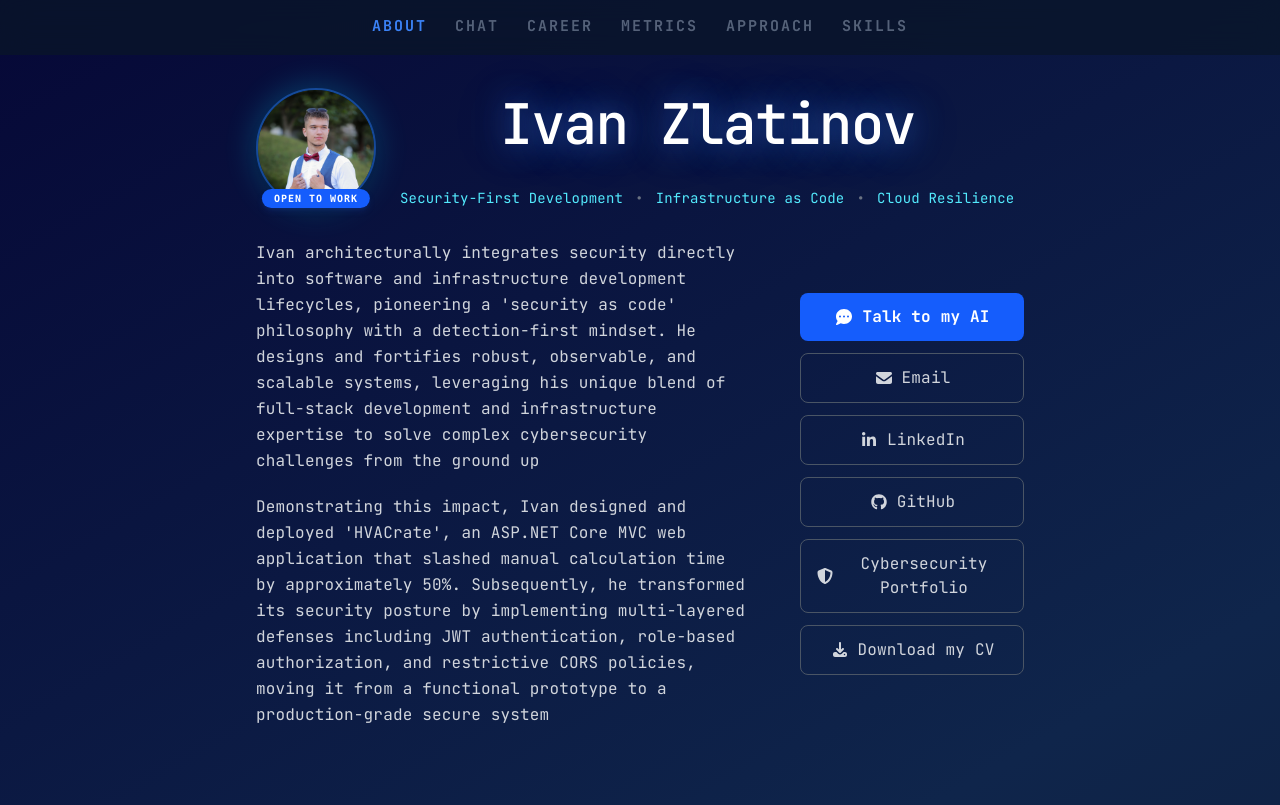
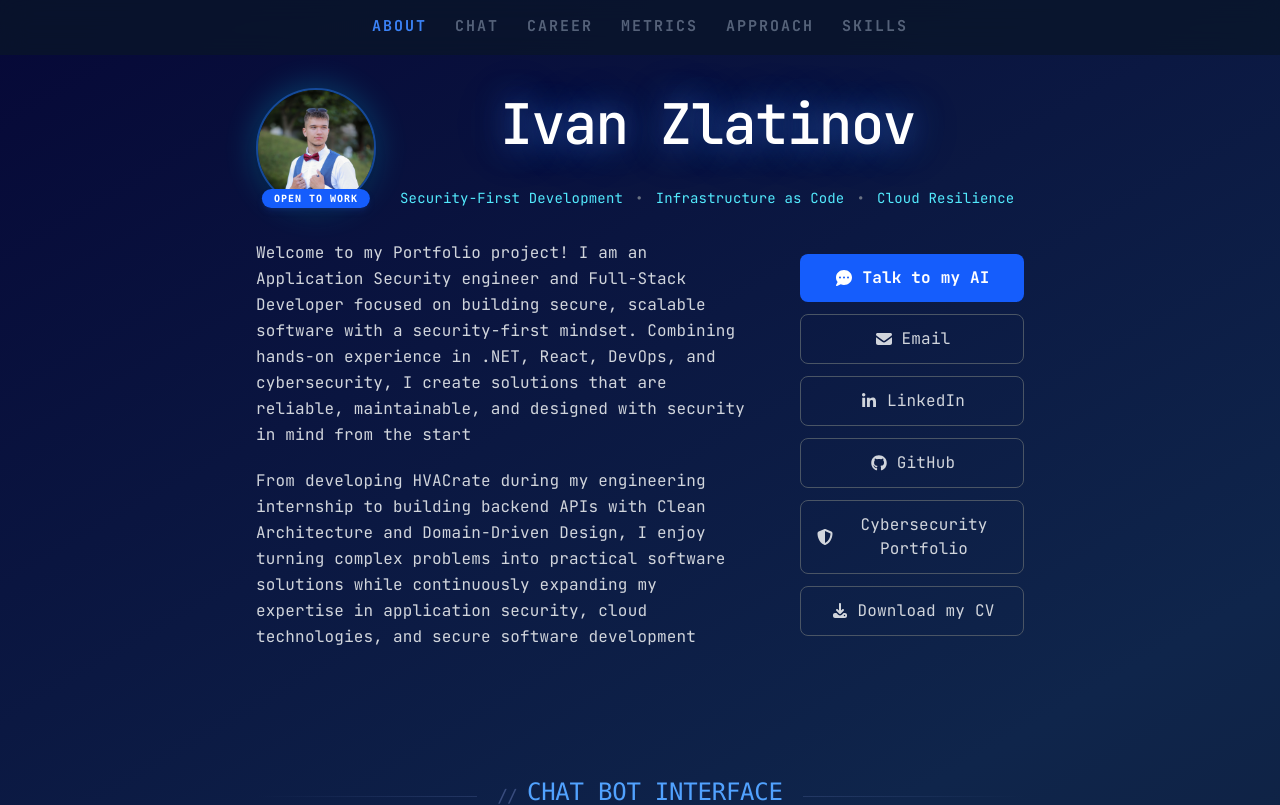
Before and after one commit to ivanzlatinov1/portfolio, a React (Vite) app: page / in a window 1280 px wide. Shown: the top 805 px of the page. Built offline with nearby package versions, Linux system fonts and the light colour scheme.

Commit message:
Updated portfolio's landing prompts

```diff
--- a/src/assets/information.ts
+++ b/src/assets/information.ts
@@ -1,16 +1,12 @@
-const landing_1 = `Ivan architecturally integrates security
-                   directly into software and infrastructure development lifecycles,
-                   pioneering a 'security as code' philosophy with a detection-first mindset.
-                   He designs and fortifies robust, observable, and scalable systems,
-                   leveraging his unique blend of full-stack development and infrastructure expertise
-                   to solve complex cybersecurity challenges from the ground up`
+const landing_1 = `Welcome to my Portfolio project! I am an Application Security engineer and Full-Stack Developer focused on building secure,
+                   scalable software with a security-first mindset. Combining hands-on experience in .NET,
+                   React, DevOps, and cybersecurity, I create solutions that are reliable, maintainable,
+                   and designed with security in mind from the start`
 
-const landing_2 = `Demonstrating this impact, Ivan designed and deployed 'HVACrate',
-                   an ASP.NET Core MVC web application that slashed manual calculation
-                   time by approximately 50%. Subsequently, he transformed its security posture
-                   by implementing multi-layered defenses including JWT authentication,
-                   role-based authorization, and restrictive CORS policies, moving it from
-                   a functional prototype to a production-grade secure system`
+const landing_2 = `From developing HVACrate during my engineering internship to building backend APIs
+                   with Clean Architecture and Domain-Driven Design, I enjoy turning complex problems
+                   into practical software solutions while continuously expanding my expertise in
+                   application security, cloud technologies, and secure software development`
 
 const status = 'Open to Work'
 
--- a/src/components/Footer.tsx
+++ b/src/components/Footer.tsx
@@ -71,7 +71,6 @@ const Footer = () => {
                             </span>
                         </div>
 
-                        {/* Divider */}
                         <div
                             className="w-10 h-px"
                             style={{
--- a/src/components/XMark.tsx
+++ b/src/components/XMark.tsx
@@ -26,7 +26,6 @@ const XMark = ({ p }: XMarkProps) => {
             onMouseEnter={() => setHovered(true)}
             onMouseLeave={() => setHovered(false)}
         >
-            {/* Tooltip */}
             <div
                 className="absolute bottom-16 sm:bottom-23 left-1/2 w-44 sm:w-64 rounded-xl p-2 sm:p-3 pointer-events-none z-10 transition-all duration-200"
                 style={{
@@ -56,7 +55,6 @@ const XMark = ({ p }: XMarkProps) => {
                 </p>
             </div>
 
-            {/* Circle marker */}
             <div
                 className="relative w-9 h-9 sm:w-13 sm:h-13 bg-[#0f1d38] rounded-full flex items-center justify-center cursor-pointer"
                 style={{
--- a/src/sections/Landing.tsx
+++ b/src/sections/Landing.tsx
@@ -15,7 +15,6 @@ const Landing = () => {
             className="w-full h-full flex flex-col px-6 sm:px-12 md:px-[15%] lg:px-[20%] py-16 gap-8"
             id="about"
         >
-            {/* Header row — hide Logo on mobile */}
             <div className="flex flex-row items-end gap-6">
                 <div className="hidden md:block">
                     <Logo />
@@ -40,7 +39,6 @@ const Landing = () => {
                 </div>
             </div>
 
-            {/* Body — stacks on mobile, side-by-side on md+ */}
             <div className="flex flex-col md:flex-row gap-8 md:gap-12 items-start md:items-center">
                 <div className="flex flex-col gap-5 flex-1">
                     <p className="text-sm sm:text-base text-start leading-relaxed text-gray-300">
@@ -51,7 +49,6 @@ const Landing = () => {
                     </p>
                 </div>
 
-                {/* Buttons — full width on mobile, fixed width on md+ */}
                 <div className="flex flex-col gap-3 w-full md:w-56 md:shrink-0">
                     <button
                         className="flex items-center cursor-pointer justify-center gap-2 bg-blue-600 hover:bg-blue-500 text-white font-bold py-3 px-4 rounded-lg transition-colors text-sm sm:text-base"
```
